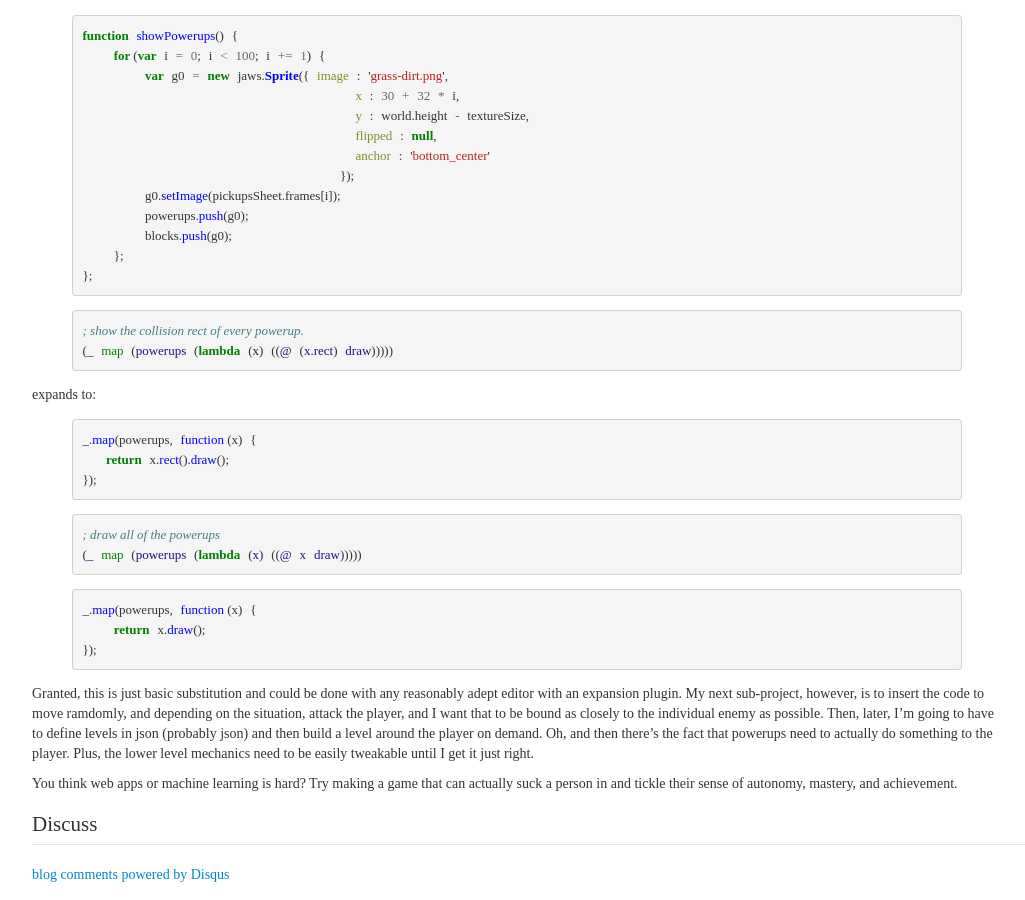
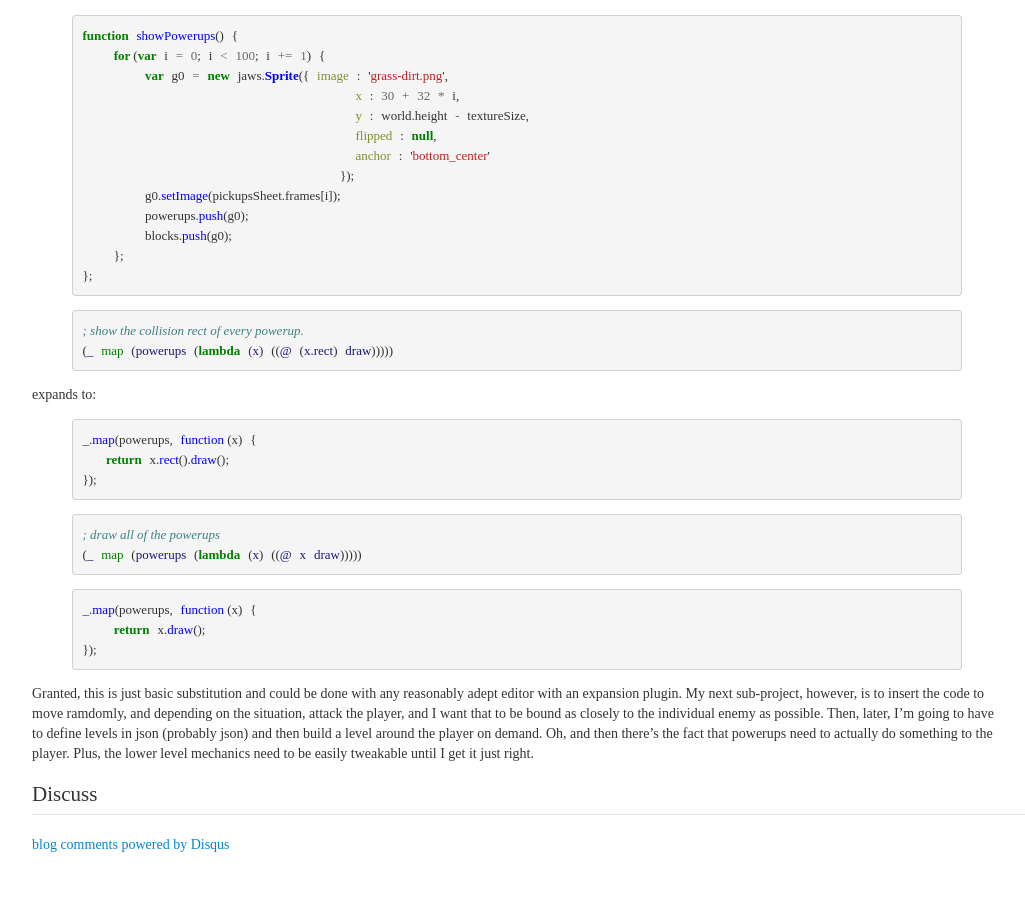
Before and after one commit to cmoore/cmoore.github.com, a Jekyll site: the page built from _posts/2013-2-25-parenscript.markdown, in a window 1280 px wide and 900 px high, scrolled down 820 px. Shown: the whole window, without its empty margins (23-1048 px from the left). Built offline with Jekyll 4.4.1, drawn with Linux system fonts in a browser that asks for light colours; some web fonts are replaced; comment, search, counter and statistics services are not loaded; after the commit the page ends 1690 px from its top, so only the background shows below that; some of the changed lines change nothing that is shown.

Commit message:
That wasn't what I meant.

```diff
--- a/_posts/2013-2-25-parenscript.markdown
+++ b/_posts/2013-2-25-parenscript.markdown
@@ -1,6 +1,6 @@
 ---
 title: Parenscript and Macros 2
-categories: lisp
+tags: lisp
 visible: true
 layout: post
 ---
@@ -96,5 +96,3 @@ _.map(powerups, function (x) {
 {% endhighlight %}
 
 Granted, this is just basic substitution and could be done with any reasonably adept editor with an expansion plugin.  My next sub-project, however, is to insert the code to move ramdomly, and depending on the situation, attack the player, and I want that to be bound as closely to the individual enemy as possible.  Then, later, I'm going to have to define levels in json (probably json) and then build a level around the player on demand.  Oh, and then there's the fact that powerups need to actually do something to the player.  Plus, the lower level mechanics need to be easily tweakable until I get it just right.
-
-You think web apps or machine learning is hard?  Try making a game that can actually suck a person in and tickle their sense of autonomy, mastery, and achievement.
```
